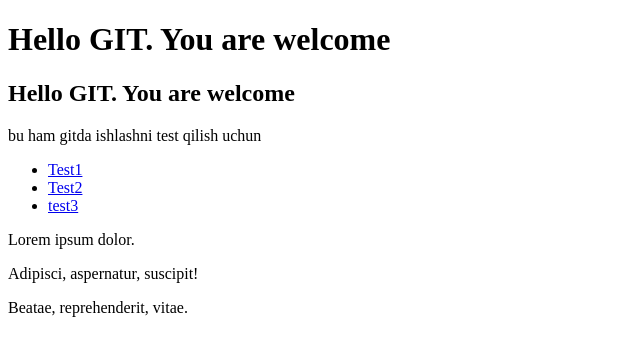
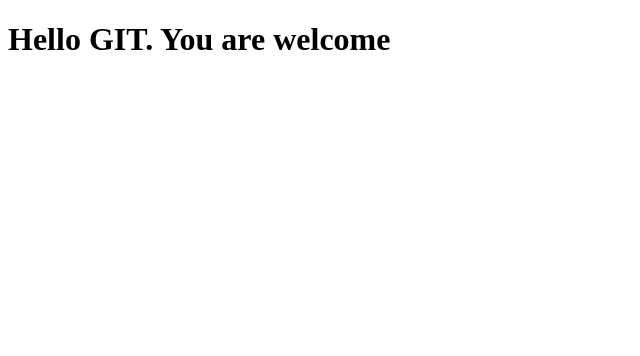
Before and after one commit to sanjarsanakulov/mern-cource, a plain HTML site: page index.html in a window 1280 px wide. Shown: the whole page, without its empty margins (0-640 px from the left). Drawn offline with Linux system fonts and the light colour scheme.

Commit message:
app and index files edit

```diff
--- a/app.js
+++ b/app.js
@@ -1,13 +1,3 @@
-console.log(0 == false);
-
-console.log('Hi. I am Sanjar and I learn github');
-
-let a = 3,
-    b = 4;
-console.log(a + b);
-
-console.log('Bu endi git tool box ni tekshirish uchun test');
-
 let g = 5,
     t = 6,
     c = 9;
--- a/index.html
+++ b/index.html
@@ -8,21 +8,6 @@
 <body>
 
   <h1>Hello GIT. You are welcome</h1>
-  <h2>Hello GIT. You are welcome</h2>
-  <p>
-    bu ham gitda ishlashni test qilish uchun
-  </p>
-  <ul>
-    <li><a href="#">Test1</a></li>
-    <li><a href="#">Test2</a></li>
-    <li><a href="#">test3</a></li>
-  </ul>
-  <div>
-    <p>Lorem ipsum dolor.</p>
-    <p>Adipisci, aspernatur, suscipit!</p>
-    <p>Beatae, reprehenderit, vitae.</p>
-  </div>
-
 
   <script src="app.js"></script>
 </body>
```
